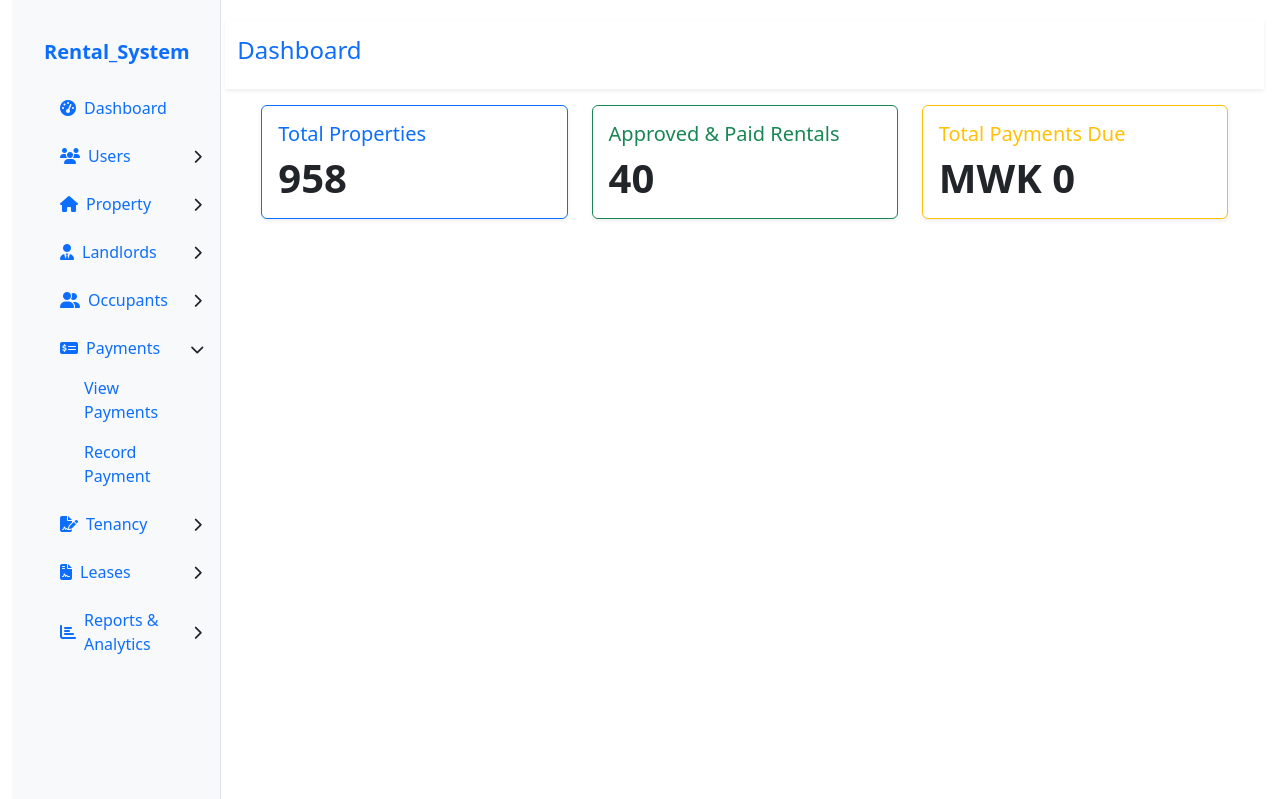
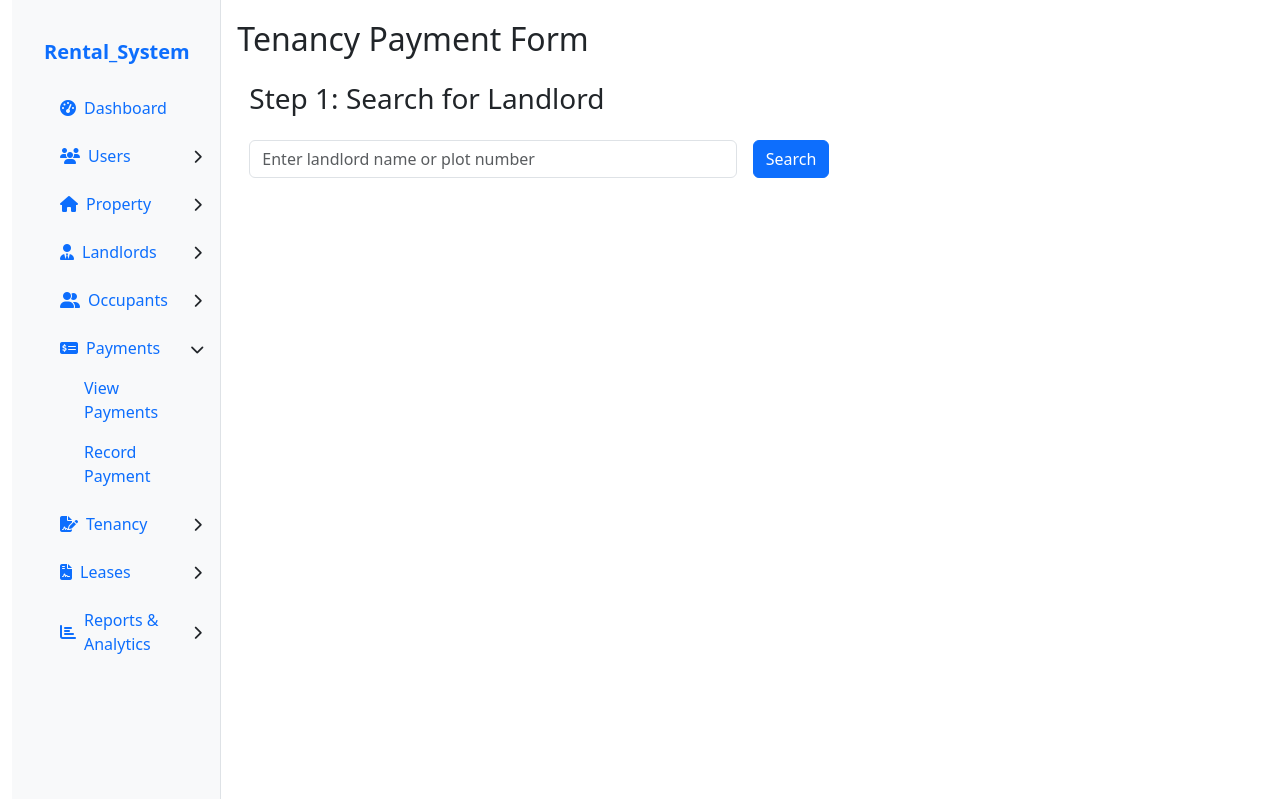
Before and after one commit to lincolnMK/rentalsv3, a PHP site: page /index.php?page=add_payment in a window 1280 px wide. Shown: the part 60-859 px from the top of the page. Run offline with PHP 8.4, Linux system fonts and the light colour scheme; a user stored in the database is signed in; data comes from the database, SQL or seed files in the repository.

Commit message:
working on payments

```diff
--- a/assets/templates/sidebar.php
+++ b/assets/templates/sidebar.php
@@ -18,7 +18,7 @@ $users_pages = ['users', 'view_users', 'add_user'];
 $property_pages = ['property', 'add_property'];
 $landlord_pages = ['view_landlords', 'add_landlord'];
 $occupant_pages = ['occupants', 'add_occupant'];
-$payments_pages = ['view_payments', 'add_payment'];
+$payments_pages = ['payments', 'add_payment'];
 $tenancy_pages = ['tenancy', 'add_tenancy'];
 $leases_pages = ['leases', 'add_lease'];
 $reports_pages = ['reports', 'export_reports'];
@@ -91,7 +91,7 @@ $reports_pages = ['reports', 'export_reports'];
 
 <li class="nav-item">
   <div class="d-flex align-items-center justify-content-between">
-    <a class="nav-link d-flex align-items-center gap-2" href="view_payments.php">
+    <a class="nav-link d-flex align-items-center gap-2" href="index.php?page=payments">
       <i class="fas fa-money-check-alt"></i> Payments
     </a>
     <button class="btn btn-sm dropdown-arrow-btn" data-bs-toggle="collapse" data-bs-target="#paymentsDropdown" aria-expanded="<?php echo in_array($page, $payments_pages) ? 'true' : 'false'; ?>" aria-controls="paymentsDropdown">
@@ -99,8 +99,8 @@ $reports_pages = ['reports', 'export_reports'];
     </button>
   </div>
   <ul class="collapse <?php echo in_array($page, $payments_pages) ? 'show' : ''; ?> list-unstyled ps-4" id="paymentsDropdown">
-    <li><a class="nav-link <?php echo ($page == 'view_payments') ? 'active' : ''; ?>" href="view_payments.php">View Payments</a></li>
-    <li><a class="nav-link <?php echo ($page == 'add_payment') ? 'active' : ''; ?>" href="add_payment.php">Record Payment</a></li>
+    <li><a class="nav-link <?php echo ($page == 'payments') ? 'active' : ''; ?>" href="index.php?page=payments">View Payments</a></li>
+    <li><a class="nav-link <?php echo ($page == 'add_payment') ? 'active' : ''; ?>" href="index.php?page=add_payment">Record Payment</a></li>
   </ul>
 </li>
 
--- a/config.php
+++ b/config.php
@@ -1,5 +1,5 @@
 <?php
 // Define the base URL dynamically
 define('BASE_URL', '/rentalsv3');  // Update this path if the folder structure changes
-
+define('DEFAULT_VAT_PERCENT', 16); // Adjust VAT as needed
 // Other config settings can be added here
--- a/index.php
+++ b/index.php
@@ -127,6 +127,16 @@ switch ($page) {
         $page_file = 'view_reports.php';
         break;
 
+        case 'payments':
+        $page_title = 'View Payments';
+        $page_file = 'view_payments.php';
+        break;
+
+    case 'add_payment':
+        $page_title = 'Add Payment';
+        $page_file = 'add_payment.php';
+        break;
+
 }
 ?>
 
--- /dev/null
+++ b/pages/add_payment.php
@@ -0,0 +1,209 @@
+<?php
+include_once __DIR__ . '/../auth_check.php';
+
+$step = isset($_POST['step']) ? (int)$_POST['step'] : 1;
+$step = max(1, min(5, $step)); // clamp step to [1,5]
+
+// Step 1: Search Landlord
+if ($step == 1 && isset($_POST['search'])) {
+    $keyword = trim($_POST['keyword']);
+    $like = "%$keyword%";
+    $stmt = $conn->prepare("
+        SELECT
+            l.name AS name,
+            l.landlord_id AS id,
+            l.Phone_Number,
+            p.Property_ID,
+            p.Plot_number,
+            p.District
+        FROM landlord l
+        LEFT JOIN property p ON l.landlord_id = p.landlord_id
+        WHERE l.name LIKE ? OR p.plot_number LIKE ?
+    ");
+    $stmt->bind_param("ss", $like, $like);
+    $stmt->execute();
+    $result = $stmt->get_result();
+    $landlords = $result->fetch_all(MYSQLI_ASSOC);
+}
+
+// Step 1b: User selects landlord
+if ($step == 1 && isset($_POST['select_landlord'])) {
+    $_SESSION['landlord_id'] = $_POST['landlord_id'];
+
+    $stmt = $conn->prepare("SELECT * FROM property WHERE landlord_id = ?");
+    $stmt->bind_param("i", $_SESSION['landlord_id']);
+    $stmt->execute();
+    $result = $stmt->get_result();
+    $properties = $result->fetch_all(MYSQLI_ASSOC);
+
+    $step = 2;
+}
+
+// Step 2: Select Property
+if ($step == 2 && isset($_POST['property_id'])) {
+    $_SESSION['property_id'] = $_POST['property_id'];
+
+    $stmt = $conn->prepare("SELECT * FROM tenancy WHERE property_id = ?");
+    $stmt->bind_param("i", $_POST['property_id']);
+    $stmt->execute();
+    $result = $stmt->get_result();
+    $tenancy = $result->fetch_assoc();
+
+    if ($tenancy) {
+        $_SESSION['tenancy'] = $tenancy;
+        $step = 3; // move to next step
+    } else {
+        echo "<div class='alert alert-warning'>❌ No tenancy record found for the selected property. Please ensure the property has an active tenant before proceeding.</div>";
+        exit;
+    }
+}
+
+// Re-fetch properties if user is on Step 2 and $properties is not set
+if ($step == 2 && !isset($properties) && isset($_SESSION['landlord_id'])) {
+    $stmt = $conn->prepare("SELECT * FROM property WHERE landlord_id = ?");
+    $stmt->bind_param("i", $_SESSION['landlord_id']);
+    $stmt->execute();
+    $result = $stmt->get_result();
+    $properties = $result->fetch_all(MYSQLI_ASSOC);
+}
+
+// Step 3: Capture Payment Info
+if ($step == 3 && isset($_POST['amount'])) {
+    $_SESSION['payment'] = [
+        'amount' => floatval($_POST['amount']),
+        'from_month' => $_POST['from_month'],
+        'to_month' => $_POST['to_month'],
+        'status' => $_POST['status'],
+        'receipt' => $_POST['receipt'] ?? 'N/A',
+        'vat' => floatval($_POST['amount']) * (DEFAULT_VAT_PERCENT / 100)
+    ];
+    $step = 4;
+}
+
+// Step 4: Final Submission
+if ($step == 5 && isset($_POST['confirm']) && isset($_SESSION['tenancy'], $_SESSION['payment'])) {
+    if (!isset($_SESSION['tenancy']['id'])) {
+        echo "<div class='alert alert-danger'>❌ Tenancy ID missing. Please start again.</div>";
+        exit;
+    }
+
+    $tenancy_id = $_SESSION['tenancy']['id'];
+    $payment_date = date('Y-m-d');
+    $receipt_landlord = $_SESSION['payment']['receipt'];
+    $vat = $_SESSION['payment']['vat'];
+    $amount = $_SESSION['payment']['amount'];
+
+    $stmt = $conn->prepare("INSERT INTO payments (Tenancy_ID, Payment_date, Receipt_Landlord, VAT, amount) VALUES (?, ?, ?, ?, ?)");
+    $stmt->bind_param("issdd", $tenancy_id, $payment_date, $receipt_landlord, $vat, $amount);
+    $stmt->execute();
+
+    session_destroy();
+    echo "<h3>✅ Payment has been successfully recorded.</h3>";
+    exit;
+} elseif ($step == 5) {
+    echo "<div class='alert alert-danger'>❌ Session data is missing or step skipped. Please restart the process.</div>";
+}
+?>
+
+<h2>Tenancy Payment Form</h2>
+
+<form method="POST" action="">
+    <input type="hidden" name="step" value="<?= $step + 1 ?>">
+
+    <?php if ($step == 1): ?>
+        <div class="container mt-4">
+            <h3 class="mb-4">Step 1: Search for Landlord</h3>
+
+            <div class="row g-3 mb-4">
+                <div class="col-md-6">
+                    <input type="text" name="keyword" class="form-control" placeholder="Enter landlord name or plot number" required>
+                </div>
+                <div class="col-md-2">
+                    <button type="submit" name="search" class="btn btn-primary">Search</button>
+                </div>
+            </div>
+
+            <?php if (!empty($landlords)): ?>
+                <h5 class="mb-3">Search Results:</h5>
+                <div class="table-responsive">
+                    <table class="table table-bordered table-hover">
+                        <thead class="table-light">
+                            <tr>
+                                <th>Name</th>
+                                <th>Phone</th>
+                                <th>Select</th>
+                            </tr>
+                        </thead>
+                        <tbody>
+                        <?php foreach ($landlords as $l): ?>
+                            <tr>
+                                <td><?= htmlspecialchars($l['name']) ?></td>
+                                <td><?= htmlspecialchars($l['Phone_Number']) ?></td>
+                                <td>
+                                    <form method="POST" class="d-inline">
+                                        <input type="hidden" name="step" value="1">
+                                        <input type="hidden" name="select_landlord" value="1">
+                                        <input type="hidden" name="landlord_id" value="<?= $l['id'] ?>">
+                                        <button type="submit" class="btn btn-success btn-sm">Select</button>
+                                    </form>
+                                </td>
+                            </tr>
+                        <?php endforeach; ?>
+                        </tbody>
+                    </table>
+                </div>
+            <?php endif; ?>
+        </div>
+
+    <?php elseif ($step == 2): ?>
+        <h3>Step 2: Select Property</h3>
+        <form method="POST">
+            <input type="hidden" name="step" value="2">
+            <?php foreach ($properties as $p): ?>
+                <label>
+                    <input type="radio" name="property_id" value="<?= $p['Property_ID'] ?>" required>
+                    <?= htmlspecialchars($p['Plot_number']) ?> (District: <?= $p['District'] ?>)
+                </label><br>
+            <?php endforeach; ?>
+            <button type="submit" class="btn btn-primary mt-3">Next</button>
+        </form>
+
+    <?php elseif ($step == 3): ?>
+        <h3>Step 3: Payment Information</h3>
+        <?php if ($_SESSION['tenancy']): ?>
+            <p><strong>Tenant:</strong> <?= $_SESSION['tenancy']['Occupant'] ?></p>
+            <p><strong>Status:</strong> <?= $_SESSION['tenancy']['Status'] ?> | Lease: <?= $_SESSION['tenancy']['Lease_status'] ?></p>
+            <p><strong>Rent per Month:</strong> <?= $_SESSION['tenancy']['Rent_per_month'] ?></p>
+
+            <label>Amount: <input type="number" name="amount" step="0.01" required></label><br>
+            <label>From Month: <input type="month" name="from_month" required></label><br>
+            <label>To Month: <input type="month" name="to_month" required></label><br>
+            <label>Status:
+                <select name="status" required>
+                    <option value="">--Select--</option>
+                    <option value="Approved">Approved</option>
+                    <option value="Pending">Pending</option>
+                </select>
+            </label><br>
+            <label>Receipt / Ref: <input type="text" name="receipt"></label><br>
+            <button type="submit" class="btn btn-success mt-3">Next</button>
+        <?php else: ?>
+            <p>No tenancy data found.</p>
+        <?php endif; ?>
+
+    <?php elseif ($step == 4): ?>
+        <h3>Step 4: Confirm Payment</h3>
+        <p><strong>Tenant:</strong> <?= $_SESSION['tenancy']['Occupant'] ?></p>
+        <p><strong>Amount:</strong> <?= number_format($_SESSION['payment']['amount'], 2) ?></p>
+        <p><strong>VAT (<?= DEFAULT_VAT_PERCENT ?>%):</strong> <?= number_format($_SESSION['payment']['vat'], 2) ?></p>
+        <p><strong>Period:</strong> <?= $_SESSION['payment']['from_month'] ?> → <?= $_SESSION['payment']['to_month'] ?></p>
+        <p><strong>Status:</strong> <?= $_SESSION['payment']['status'] ?></p>
+        <p><strong>Receipt:</strong> <?= $_SESSION['payment']['receipt'] ?></p>
+
+        <form method="POST">
+            <input type="hidden" name="step" value="5">
+            <input type="hidden" name="confirm" value="1">
+            <button type="submit" class="btn btn-primary">Confirm & Submit</button>
+        </form>
+    <?php endif; ?>
+</form>
```
Also changed, not shown: add_payment.php (deleted, +0 -232 lines), pages/view_payments.php (renamed from view_payments.php, +1 -101 lines).
